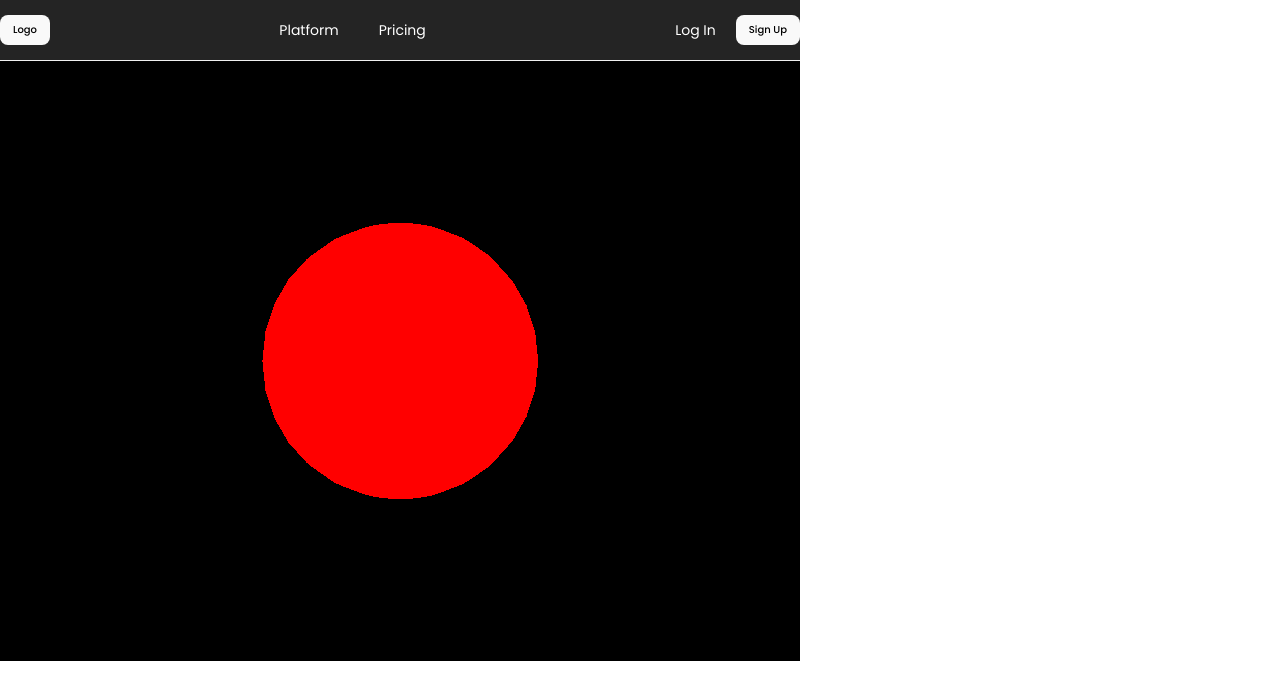
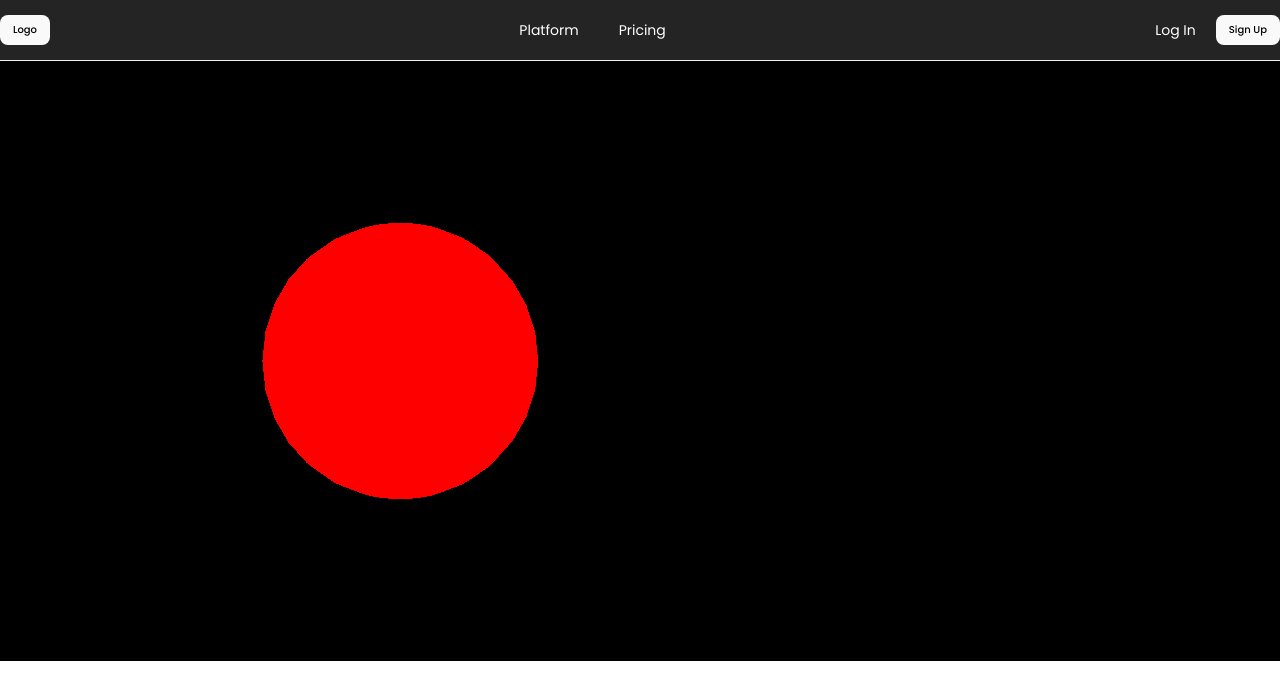
Before and after one commit to Wednesday-Vibes/vpn-frontend, a React (Vite) app: page / in a window 1280 px wide. Shown: the top 700 px of the page. Built offline with nearby package versions, Linux system fonts and the light colour scheme; no server answers.

Commit message:
move root style to index.less

```diff
--- a/src/styles/index.less
+++ b/src/styles/index.less
@@ -13,6 +13,11 @@
     -webkit-font-smoothing: antialiased;
     -moz-osx-font-smoothing: grayscale;
     -webkit-text-size-adjust: 100%;
+}
+
+#root {
+    width: 100vw;
+    height: 100vh;
 }
 
 a {
```
